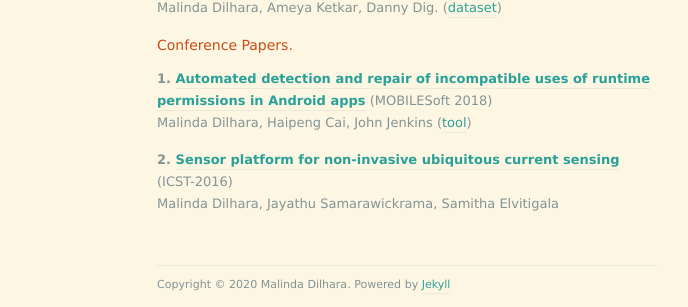
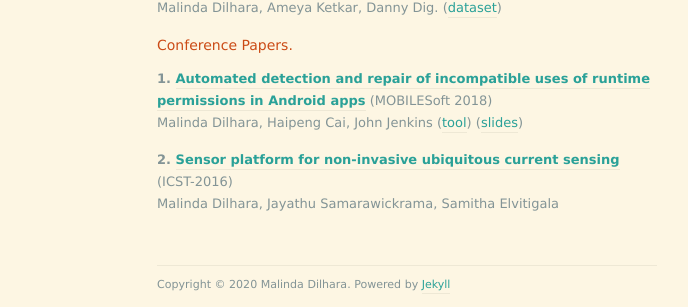
Before and after one commit to maldil/maldil, a Jekyll site: the page built from index.markdown, in a window 1280 px wide. Shown: the part 725-1032 px from the top of the page, without its empty margins (233-921 px from the left). Built offline with Jekyll 4.4.1, drawn with Linux system fonts in a browser that asks for light colours; nearby versions of some CDN libraries; the list of posts is cut into pages by our own code.

Commit message:
Update index.markdown

```diff
--- a/index.markdown
+++ b/index.markdown
@@ -25,7 +25,7 @@ Malinda Dilhara, Ameya Ketkar, Danny Dig. ([dataset](https://serene-beach-16261.
 ### Conference Papers.
 
 **1. [Automated detection and repair of incompatible uses of runtime permissions in Android apps](https://www.researchgate.net/profile/Haipeng_Cai/publication/326566842_Automated_detection_and_repair_of_incompatible_uses_of_runtime_permissions_in_Android_apps/links/5bd2a997299bf1124fa37c9b/Automated-detection-and-repair-of-incompatible-uses-of-runtime-permissions-in-Android-apps.pdf)** (MOBILESoft 2018)<br/>
-Malinda Dilhara, Haipeng Cai, John Jenkins ([tool](https://bitbucket.org/malindadoo/arpdroid))
+Malinda Dilhara, Haipeng Cai, John Jenkins ([tool](https://bitbucket.org/malindadoo/arpdroid)) ([slides](https://github.com/maldil/maldil.github.io/blob/master/slides/Automated%20Detection%20and%20Repair%20of%20Incompatible%20Uses%20of%20Runtime%20Permissions%20in%20Android%20Apps-r2.pptx))
 
 **2. [Sensor platform for non-invasive ubiquitous current sensing](https://ieeexplore.ieee.org/abstract/document/7796322)** (ICST-2016)<br/>
 Malinda Dilhara, Jayathu Samarawickrama, Samitha Elvitigala
```
